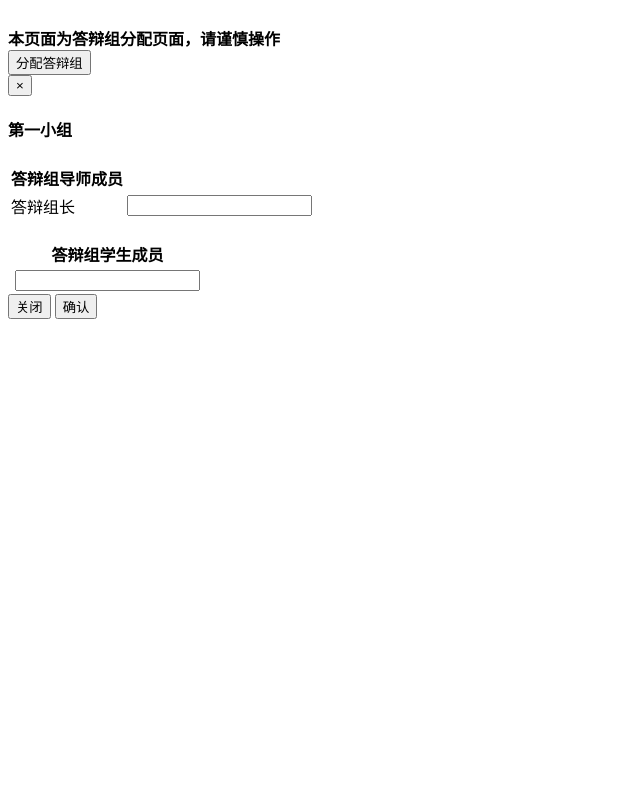
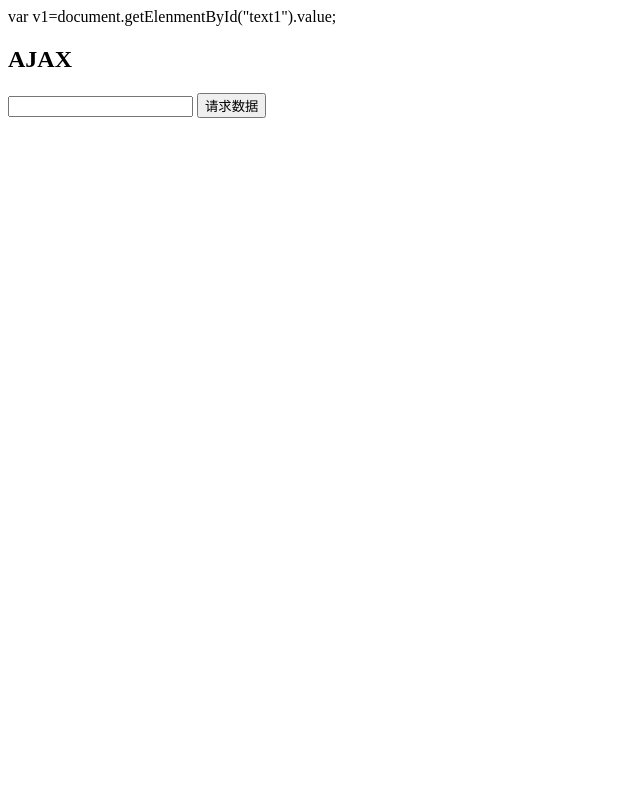
Before and after one commit to Archemiya/ManageSystem, a PHP site: page /secretary_func/sec_reply_schedule.php in a window 1280 px wide. Shown: the whole page, without its empty margins (0-640 px from the left). Run offline with PHP 8.4, Linux system fonts and the light colour scheme.

Commit message:
答辩小组修改1.1

```diff
--- a/secretary_func/sec_reply_schedule.php
+++ b/secretary_func/sec_reply_schedule.php
@@ -5,13 +5,71 @@
 
 <html>
 
+<head>
+    <script type="text/javascript">
+        function upLoadNum(str) {
+            var xmlhttp;
+            if (window.XMLHttpRequest) { // code for IE7+, Firefox, Chrome, Opera, Safari
+                xmlhttp = new XMLHttpRequest();
+            } else { // code for IE6, IE5
+                xmlhttp = new ActiveXObject("Microsoft.XMLHTTP");
+            }
+            xmlhttp.onreadystatechange = function() {
+                if (xmlhttp.readyState == 4 && xmlhttp.status == 200) {
+                    document.getElementById("myDiv").innerHTML = xmlhttp.responseText;
+                }
+            }
+            xmlhttp.open("POST", "sec_test.php", true);
+            xmlhttp.setRequestHeader("Content-type","application/x-www-form-urlencoded");
+            xmlhttp.send("num=str");
+        }
+        function loadXMLDoc(str) {
+            var xmlhttp;
+            if (window.XMLHttpRequest) { // code for IE7+, Firefox, Chrome, Opera, Safari
+                xmlhttp = new XMLHttpRequest();
+            } else { // code for IE6, IE5
+                xmlhttp = new ActiveXObject("Microsoft.XMLHTTP");
+            }
+            xmlhttp.onreadystatechange = function() {
+                if (xmlhttp.readyState == 4 && xmlhttp.status == 200) {
+                    document.getElementById("myDiv").innerHTML = xmlhttp.responseText;
+                }
+            }
+            xmlhttp.open("POST", "sec_test.php", true);
+            // xmlhttp.setRequestHeader("Content-type","application/x-www-form-urlencoded");
+            // xmlhttp.send("num=str");
+        }
+    </script>
+</head>
+var  v1=document.getElenmentById("text1").value;
+<body>
+
+    <h2>AJAX</h2>
+    <input id="number" onblur="upLoadNum(this.value)">
+    <button type="submit" onclick="loadXMLDoc()">请求数据</button>
+    <div id="myDiv"></div>
+
+</body>
+
+</html>
+
+
+
+<!-- <html>
+
 <body>
     <br />
     <div class="alert alert-danger" role="alert">
         <strong>本页面为答辩组分配页面，请谨慎操作</strong>
     </div>
-    <button class="btn btn-primary" data-toggle="modal" data-target="#table">分配答辩组</button>
-    <div class="modal fade" id="table" tabindex="-1" role="dialog" aria-hidden="true">
+
+
+</body>
+
+</html> -->
+
+
+<!-- <div class="modal fade" id="table" tabindex="-1" role="dialog" aria-hidden="true">
     <div class="modal-dialog">
         <div class="modal-content">
             <div class="modal-header">
@@ -77,7 +135,4 @@
             </div>
         </div>
     </div>
-    </div>
-</body>
-
-</html>
+</div> -->
```
Also changed, not shown: secretary_func/sec_test.php (added, +8 -0 lines). Lines whose indentation alone changed are shown as unchanged.
